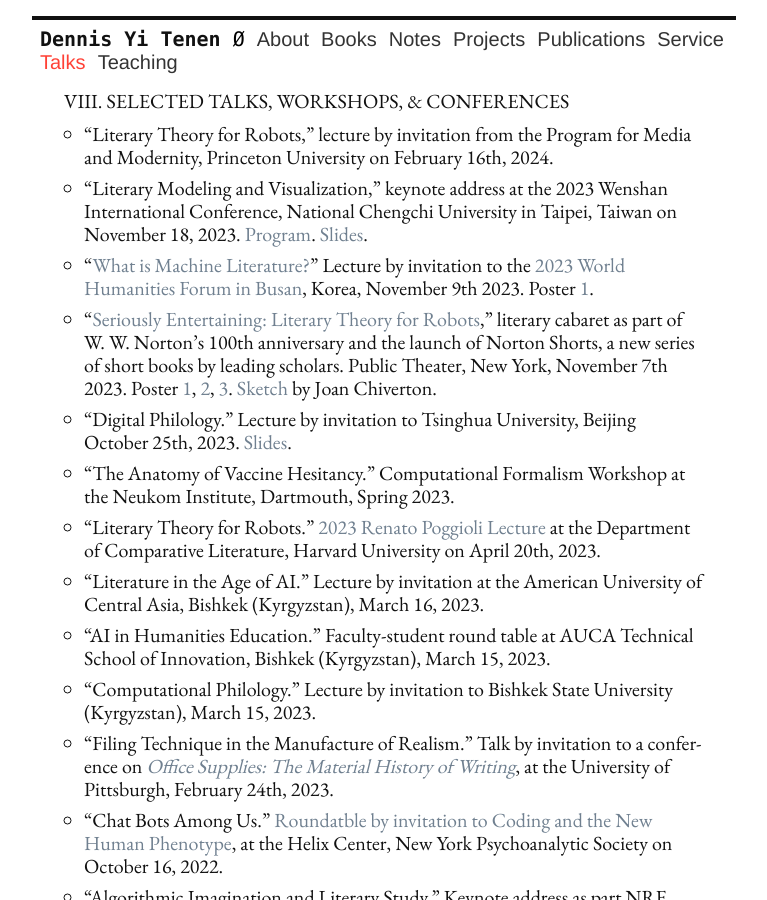
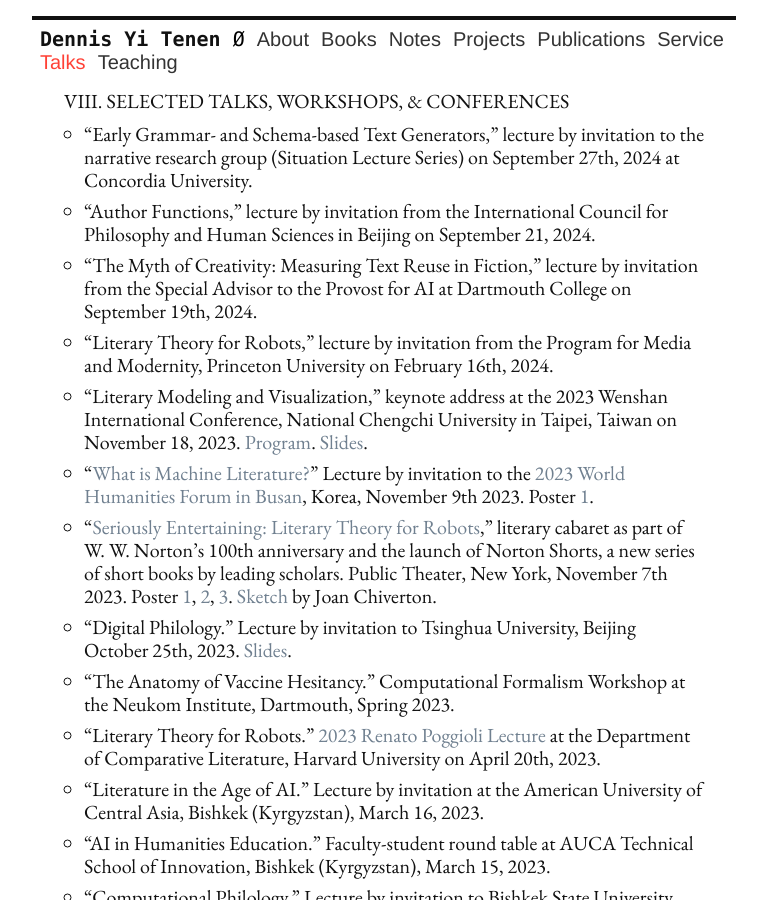
Before and after one commit to denten/denten.github.io, a Jekyll site: the page built from _pages/talks.md, in a window 1280 px wide and 900 px high. Shown: the whole window, without its empty margins (256-1023 px from the left). Built offline with Jekyll 4.4.1, drawn with Linux system fonts in a browser that asks for light colours; nearby versions of some CDN libraries.

Commit message:
update the talks

```diff
--- a/_includes/CV/06-talks.md
+++ b/_includes/CV/06-talks.md
@@ -1,5 +1,11 @@
 ## VIII. Selected Talks, Workshops, & Conferences
 
+- "Early Grammar- and Schema-based Text Generators," lecture by invitation to the narrative
+research group (Situation Lecture Series) on September 27th, 2024 at Concordia University.
+- "Author Functions," lecture by invitation from the International Council for Philosophy and
+Human Sciences in Beijing on September 21, 2024.
+- "The Myth of Creativity: Measuring Text Reuse in Fiction," lecture by invitation from the
+Special Advisor to the Provost for AI at Dartmouth College on September 19th, 2024.
 - "Literary Theory for Robots," lecture by invitation from the Program for Media and
   Modernity, Princeton University on February 16th, 2024.
 - "Literary Modeling and Visualization," keynote address at the 2023 Wenshan International
```
